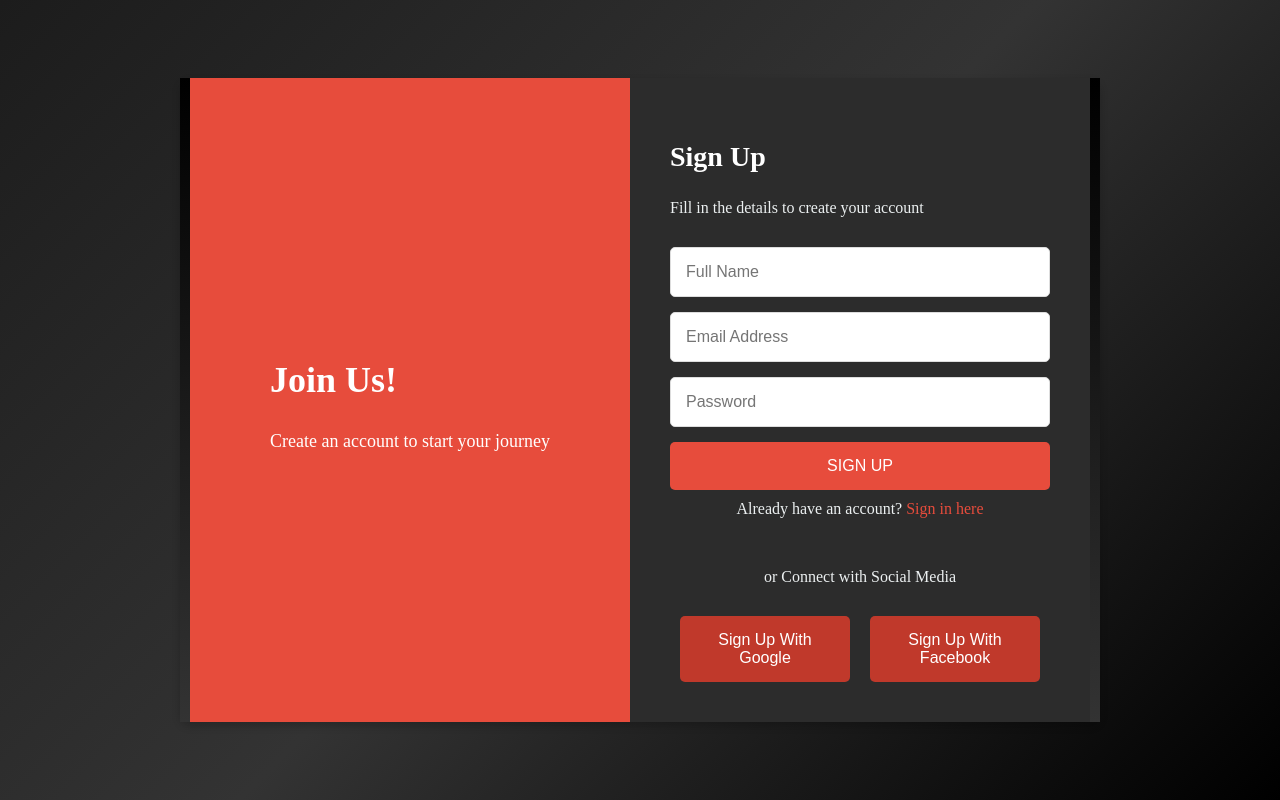
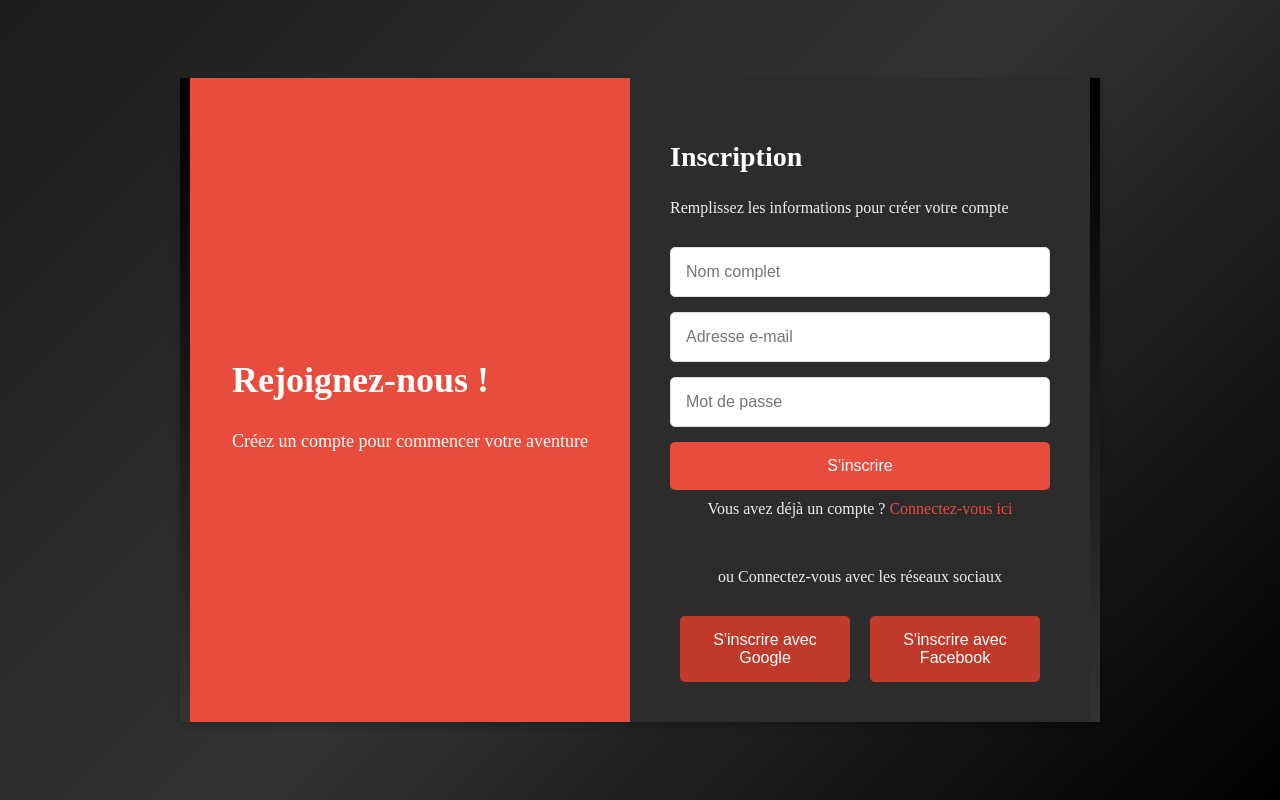
Before and after one commit to AloysRussel1/CollabPro, a React (Vite) app: page /register in a window 1280 px wide. Built offline with nearby package versions, Linux system fonts and the light colour scheme.

Commit message:
mise a jour de l'inscription avec l'api

```diff
--- a/src/pages/Register.jsx
+++ b/src/pages/Register.jsx
@@ -1,50 +1,82 @@
 import React, { useState } from 'react';
+import { useNavigate } from 'react-router-dom'; // Importer useNavigate
 import api from './../api/api.js';
 import './../assets/Css/pagesCss/Register.css';
 
 const Register = () => {
-  // État pour stocker les informations d'inscription
+  // Utiliser useNavigate pour la redirection
+  const navigate = useNavigate();
+
   const [formData, setFormData] = useState({
     nom: '',
     email: '',
     motDePasse: '',
   });
 
-  // État pour gérer les erreurs et le succès
   const [error, setError] = useState(null);
   const [success, setSuccess] = useState(false);
 
-  // Gérer les changements dans le formulaire
   const handleChange = (e) => {
     const { name, value } = e.target;
     setFormData({ ...formData, [name]: value });
   };
 
-  // Gérer la soumission du formulaire
+  const validateEmail = (email) => {
+    const emailRegex = /^[^\s@]+@[^\s@]+\.[^\s@]+$/;
+    return emailRegex.test(email);
+  };
+
+  const validatePassword = (password) => {
+    const passwordRegex = /^(?=.*[a-z])(?=.*[A-Z])(?=.*\d)[a-zA-Z\d!@#$%^&*()_+{}|:"<>?[\]\\;',./`~]{8,}$/;
+    return passwordRegex.test(password);
+  };
+
   const handleSubmit = async (e) => {
-    e.preventDefault(); // Empêcher le rechargement de la page
-    setError(null); // Réinitialiser les erreurs
-    setSuccess(false); // Réinitialiser le succès
+    e.preventDefault();
+    setError(null);
+    setSuccess(false);
+
+    if (!validateEmail(formData.email)) {
+      setError("L'adresse e-mail n'est pas valide.");
+      return;
+    }
+
+    if (!validatePassword(formData.motDePasse)) {
+      setError('Le mot de passe doit contenir au moins 8 caractères, une majuscule, une minuscule, et un chiffre.');
+      return;
+    }
 
     try {
-      const response = await api.post('users/', formData); // Utiliser l'instance axios
+      const registrationData = {
+        ...formData,
+        role: 'user',
+        messages_envoyes: [],
+        messages_recus: [],
+        annonces: [],
+      };
+
+      const response = await api.post('users/', registrationData);
       if (response) {
-        setSuccess(true); // Indiquer que l'inscription a réussi
-        alert('Inscription réussie ! Vous pouvez maintenant vous connecter.'); // Alerte de succès
-        setFormData({ nom: '', email: '', motDePasse: '' }); // Réinitialiser le formulaire
+        setSuccess(true);
+        alert('Inscription réussie ! Vous allez être redirigé vers la page de connexion.');
+        setFormData({ nom: '', email: '', motDePasse: '' });
+
+        // Rediriger vers la page de connexion après un court délai
+        setTimeout(() => {
+          navigate('/signin');
+        }, 1000);
       }
     } catch (error) {
-      setError('Une erreur est survenue lors de l\'inscription.'); // Gérer les erreurs
-      alert('Échec de l\'inscription.'); // Alerte d'échec
+      setError("Une erreur est survenue lors de l'inscription.");
+      alert("Échec de l'inscription.");
     }
   };
 
-  // Redirection vers Google et Facebook
   const handleSocialLogin = (platform) => {
     if (platform === 'google') {
-      window.location.href = 'https://accounts.google.com/signin'; // Lien vers Google Sign In
+      window.location.href = 'https://accounts.google.com/signin';
     } else if (platform === 'facebook') {
-      window.location.href = 'https://www.facebook.com/login'; // Lien vers Facebook Login
+      window.location.href = 'https://www.facebook.com/login';
     }
   };
 
@@ -53,20 +85,20 @@ const Register = () => {
       <div className="custom-signup-container">
         <div className="custom-welcome-section">
           <div className="custom-welcome-text">
-            <h2>Join Us!</h2>
-            <p>Create an account to start your journey</p>
+            <h2>Rejoignez-nous !</h2>
+            <p>Créez un compte pour commencer votre aventure</p>
           </div>
         </div>
         <div className="custom-signup-section">
-          <h2>Sign Up</h2>
-          <p>Fill in the details to create your account</p>
-          {error && <p className="error-message">{error}</p>} {/* Afficher les erreurs */}
-          {success && <p className="success-message">Inscription réussie ! Vous pouvez maintenant vous connecter.</p>} {/* Afficher le message de succès */}
+          <h2>Inscription</h2>
+          <p>Remplissez les informations pour créer votre compte</p>
+          {error && <p className="error-message" style={{ color: 'red', fontWeight: 'bold' }}>{error}</p>}
+          {success && <p className="success-message" style={{ color: 'green', fontWeight: 'bold' }}>Inscription réussie ! Vous allez être redirigé.</p>}
           <form className="custom-form" onSubmit={handleSubmit}>
             <input
               type="text"
               name="nom"
-              placeholder="Full Name"
+              placeholder="Nom complet"
               className="custom-input"
               value={formData.nom}
               onChange={handleChange}
@@ -75,7 +107,7 @@ const Register = () => {
             <input
               type="email"
               name="email"
-              placeholder="Email Address"
+              placeholder="Adresse e-mail"
               className="custom-input"
               value={formData.email}
               onChange={handleChange}
@@ -84,21 +116,21 @@ const Register = () => {
             <input
               type="password"
               name="motDePasse"
-              placeholder="Password"
+              placeholder="Mot de passe"
               className="custom-input"
               value={formData.motDePasse}
               onChange={handleChange}
               required
             />
-            <button type="submit" className="custom-btn">SIGN UP</button>
+            <button type="submit" className="custom-btn">S'inscrire</button>
           </form>
           <p className="custom-alt-action">
-            Already have an account? <a href="/signin" className="alt-link">Sign in here</a>
+            Vous avez déjà un compte ? <a href="/signin" className="alt-link">Connectez-vous ici</a>
           </p>
-          <p className="custom-social-text">or Connect with Social Media</p>
+          <p className="custom-social-text">ou Connectez-vous avec les réseaux sociaux</p>
           <div className="custom-social-buttons">
-            <button className="custom-google-btn" onClick={() => handleSocialLogin('google')}>Sign Up With Google</button>
-            <button className="custom-facebook-btn" onClick={() => handleSocialLogin('facebook')}>Sign Up With Facebook</button>
+            <button className="custom-google-btn" onClick={() => handleSocialLogin('google')}>S'inscrire avec Google</button>
+            <button className="custom-facebook-btn" onClick={() => handleSocialLogin('facebook')}>S'inscrire avec Facebook</button>
           </div>
         </div>
       </div>
```
